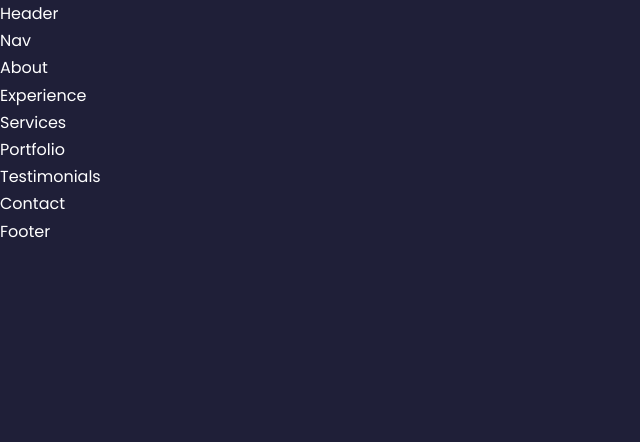
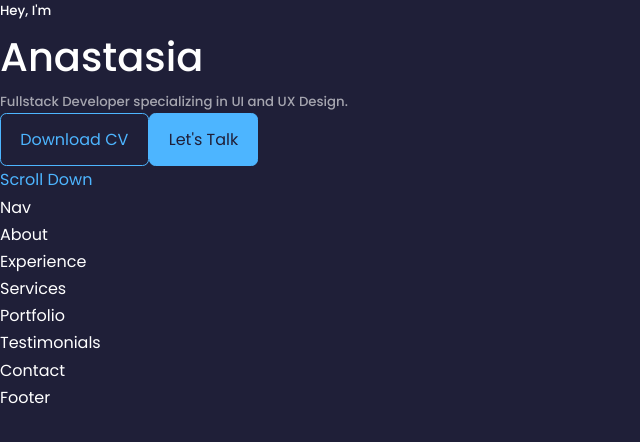
Before and after one commit to anastasia-starostina/AnastasiaS-Portfolio, a React (Create React App) app in the folder anastasia-starostina-portfolio/: page / in a window 1280 px wide. Shown: the top 442 px of the page, without its empty margins (0-640 px from the left). Built offline with nearby package versions, Linux system fonts and the light colour scheme.

Commit message:
feat: add CTA.jsx with downloadable CV and HeaderSocials.jsx with links to social media profiles

```diff
--- /dev/null
+++ b/anastasia-starostina-portfolio/src/components/header/CTA.jsx
@@ -0,0 +1,13 @@
+import React from 'react'
+import CV from '../../assets/CV.pdf'
+
+const CTA = () => {
+  return (
+    <div className="cta">
+        <a href={CV} download className="btn">Download CV</a>
+        <a href="#contact" className="btn btn-primary">Let's Talk</a>
+    </div>
+  )
+}
+
+export default CTA
--- a/anastasia-starostina-portfolio/src/components/header/Header.jsx
+++ b/anastasia-starostina-portfolio/src/components/header/Header.jsx
@@ -1,10 +1,27 @@
-import React from 'react'
-import './header.css'
+import React from "react";
+import "./header.css";
+import CTA from "./CTA";
+// import ME from "../../assets/ME.jfif"
+//Commented out the image while searching for a more suitable one
 
- const Header = () => {
+const Header = () => {
   return (
-    <div>Header</div>
+  <header>
+    <div className=".container.header_container">
+    <h5>Hey, I'm</h5>
+    <h1>Anastasia</h1>
+    <h5 className="text-light">Fullstack Developer specializing in UI and UX Design.</h5>
+    <CTA/>
+
+    <div className="me">
+      {/* <img src={ME} alt="me" /> */}
+    </div>
+
+    <a href="#contact" className="scroll_down">Scroll Down</a>
+    </div>
+
+  </header>
   )
-}
+};
 
-export default Header
+export default Header;
```
Also changed, not shown: anastasia-starostina-portfolio/src/components/header/HeaderSocails.jsx (added, +15 -0 lines), anastasia-starostina-portfolio/src/assets/ME.jfif (renamed from anastasia-starostina-portfolio/src/assets/1516960631070.jfif), 1 other file (tests, documents, lock files or other folders).
